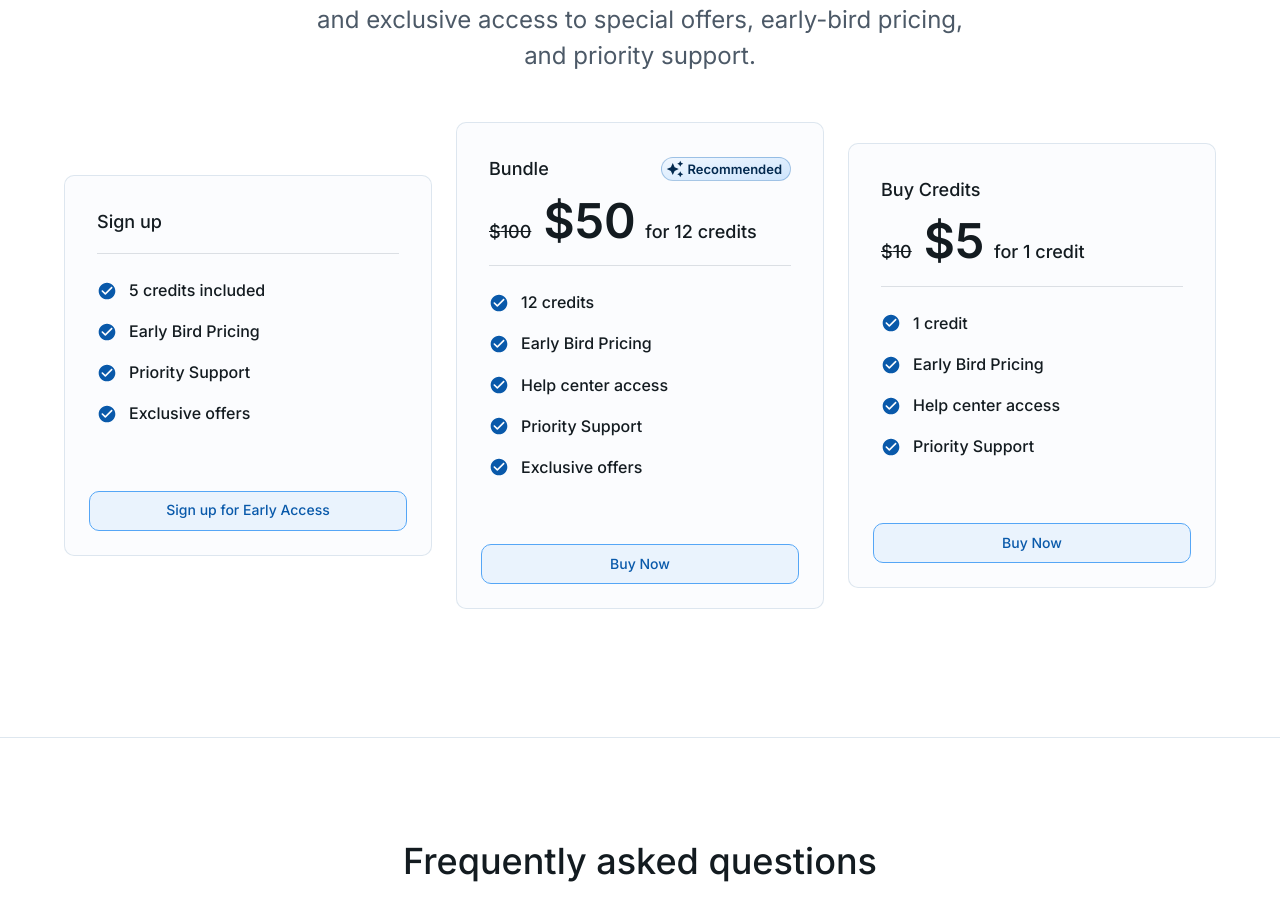
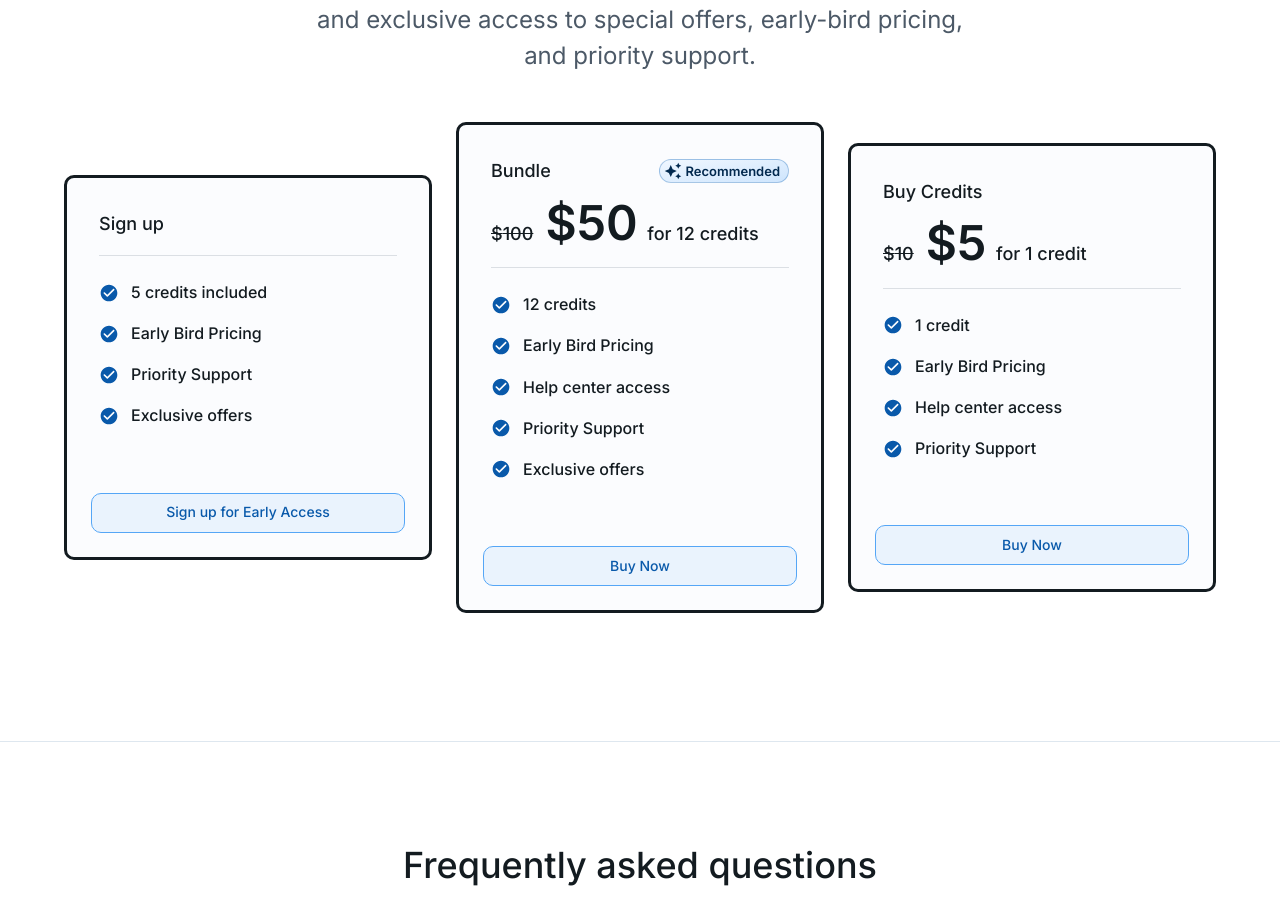
Before and after one commit to Evilcmd/binarydec-landingpage-frontend, a React (Create React App) app: page / in a window 1280 px wide. Shown: the part 3171-4090 px from the top of the page. Built offline with nearby package versions, Linux system fonts and the light colour scheme.

Commit message:
added borders to pricing card

```diff
--- a/src/components/Pricing.js
+++ b/src/components/Pricing.js
@@ -108,13 +108,14 @@ export default function Pricing() {
                                 display: 'flex',
                                 flexDirection: 'column',
                                 gap: 4,
-                                border: tier.title === 'Professional' ? '1px solid' : undefined,
+                                border: tier.title === 'Professional' ? '4px solid' : '3px solid',
                                 borderColor:
-                                    tier.title === 'Professional' ? 'primary.main' : undefined,
+                                    tier.title === 'Professional' ? 'white' : 'grey',
                                 background:
                                     tier.title === 'Professional'
                                         ? 'linear-gradient(#033363, #021F3B)'
                                         : undefined,
+
                             }}
                         >
                             <CardContent>
```
